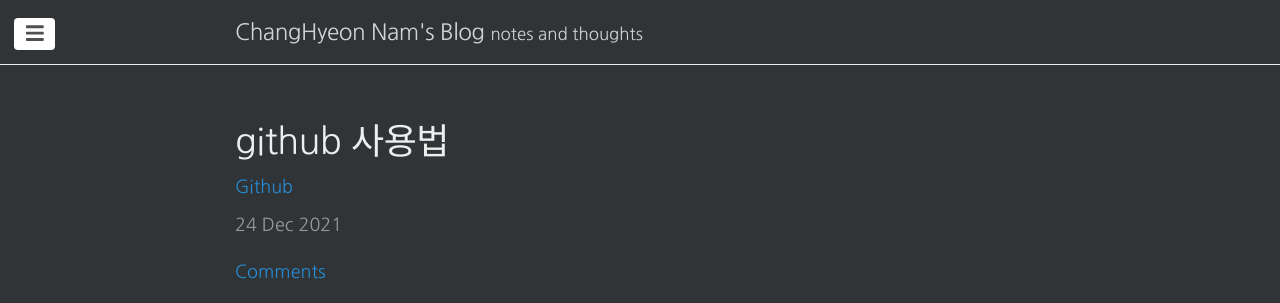
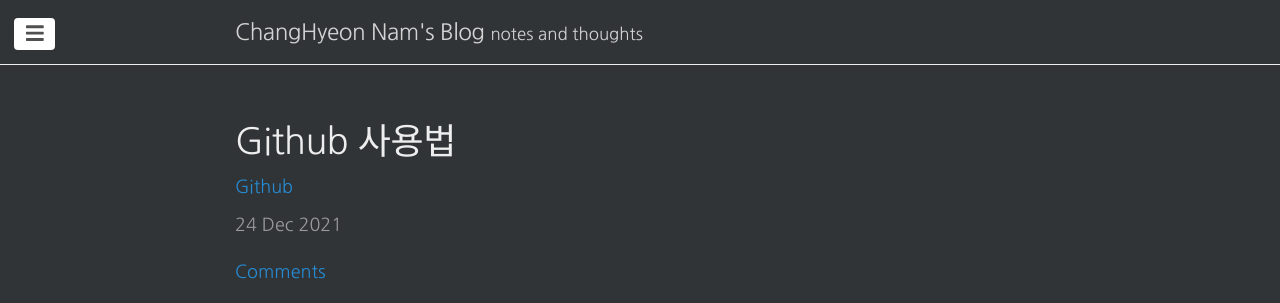
Before and after one commit to changhyeonnam/changhyeonnam.github.io, a Jekyll site: the page built from _posts/2021/2021-12-24-github_manual.md, in a window 1280 px wide. Shown: the top 303 px of the page. Built offline with Jekyll 4.4.1, drawn with Linux system fonts in a browser that asks for light colours; nearby versions of some CDN libraries; comment, search, counter and statistics services are not loaded.

```diff
--- a/_posts/2021/2021-12-24-github_manual.md
+++ b/_posts/2021/2021-12-24-github_manual.md
@@ -1,5 +1,5 @@
 ---
-title: github 사용법
+title: Github 사용법
 layout: post
 Created: December 24, 2021 3:05 PM
 tags:
```
